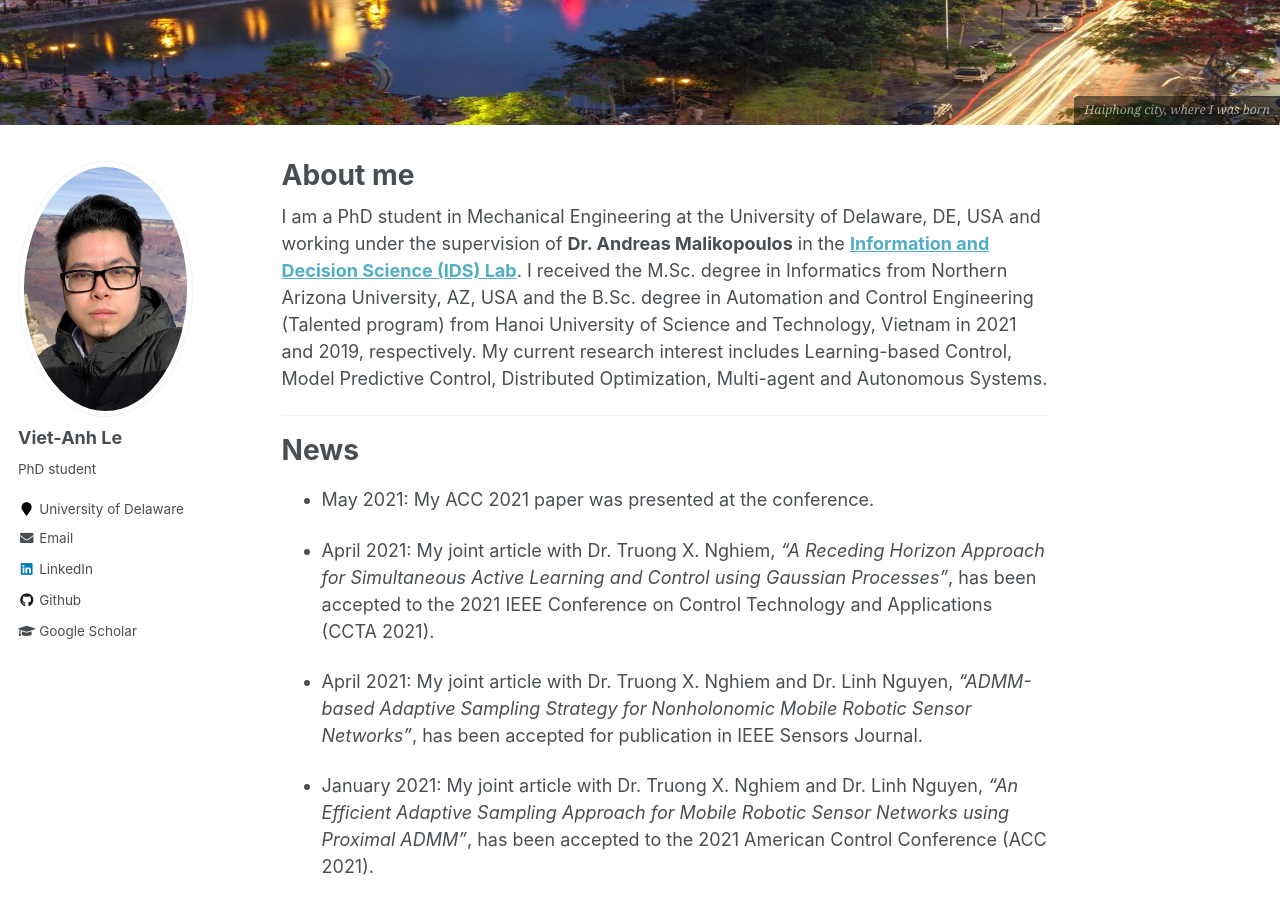
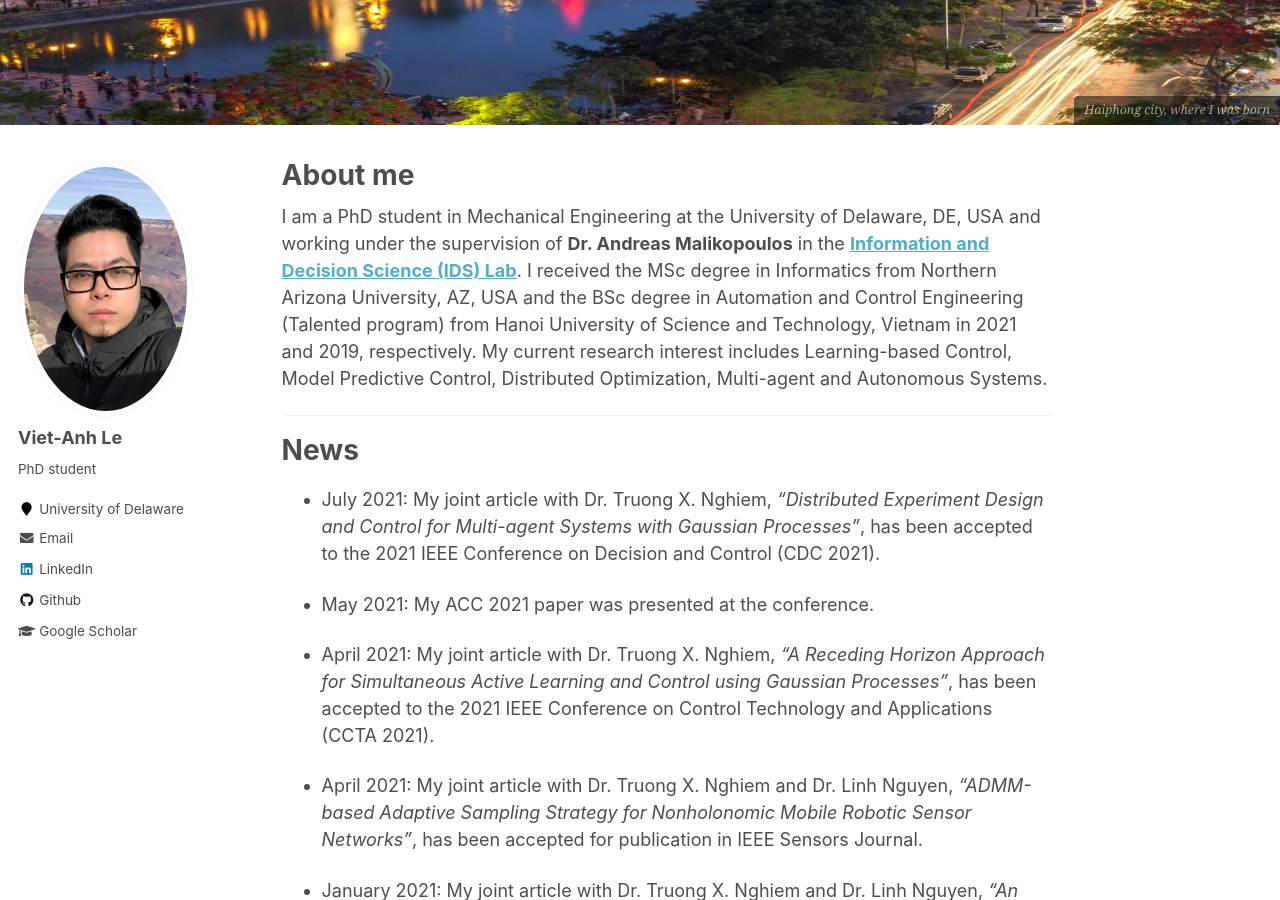
Before and after one commit to vietanhle0101/vietanhle0101.github.io, a Jekyll site: the page built from _pages/about.md, in a window 1280 px wide and 900 px high, scrolled down 344 px. Built offline with Jekyll 4.4.1, drawn with Linux system fonts in a browser that asks for light colours.

Commit message:
add cdc paper

```diff
--- a/_pages/about.md
+++ b/_pages/about.md
@@ -12,13 +12,15 @@ redirect_from:
 ---
 
 I am a PhD student in Mechanical Engineering at the University of Delaware, DE, USA and working under the supervision of **Dr. Andreas Malikopoulos** in the [**Information and Decision Science (IDS) Lab**](https://sites.udel.edu/ids-lab/people/).
-I received the M.Sc. degree in Informatics from Northern Arizona University, AZ, USA and the B.Sc. degree in Automation and Control Engineering (Talented program) from Hanoi University of Science and Technology, Vietnam in 2021 and 2019, respectively.
+I received the MSc degree in Informatics from Northern Arizona University, AZ, USA and the BSc degree in Automation and Control Engineering (Talented program) from Hanoi University of Science and Technology, Vietnam in 2021 and 2019, respectively.
 My current research interest includes Learning-based Control, Model Predictive Control, Distributed Optimization, Multi-agent and Autonomous Systems.
 <!-- I am a Student Member of the IEEE and the IEEE Control System Society. -->
 
 ***
 
 # News
+
+* July 2021: My joint article with Dr. Truong X. Nghiem, <em>“Distributed Experiment Design and Control for Multi-agent Systems with Gaussian Processes”</em>, has been accepted to the 2021 IEEE Conference on Decision and Control (CDC 2021).
 
 * May 2021: My ACC 2021 paper was presented at the conference.
 
```
Also changed, not shown: _pages/projects.md (+1 -1 lines), 2 other files.
